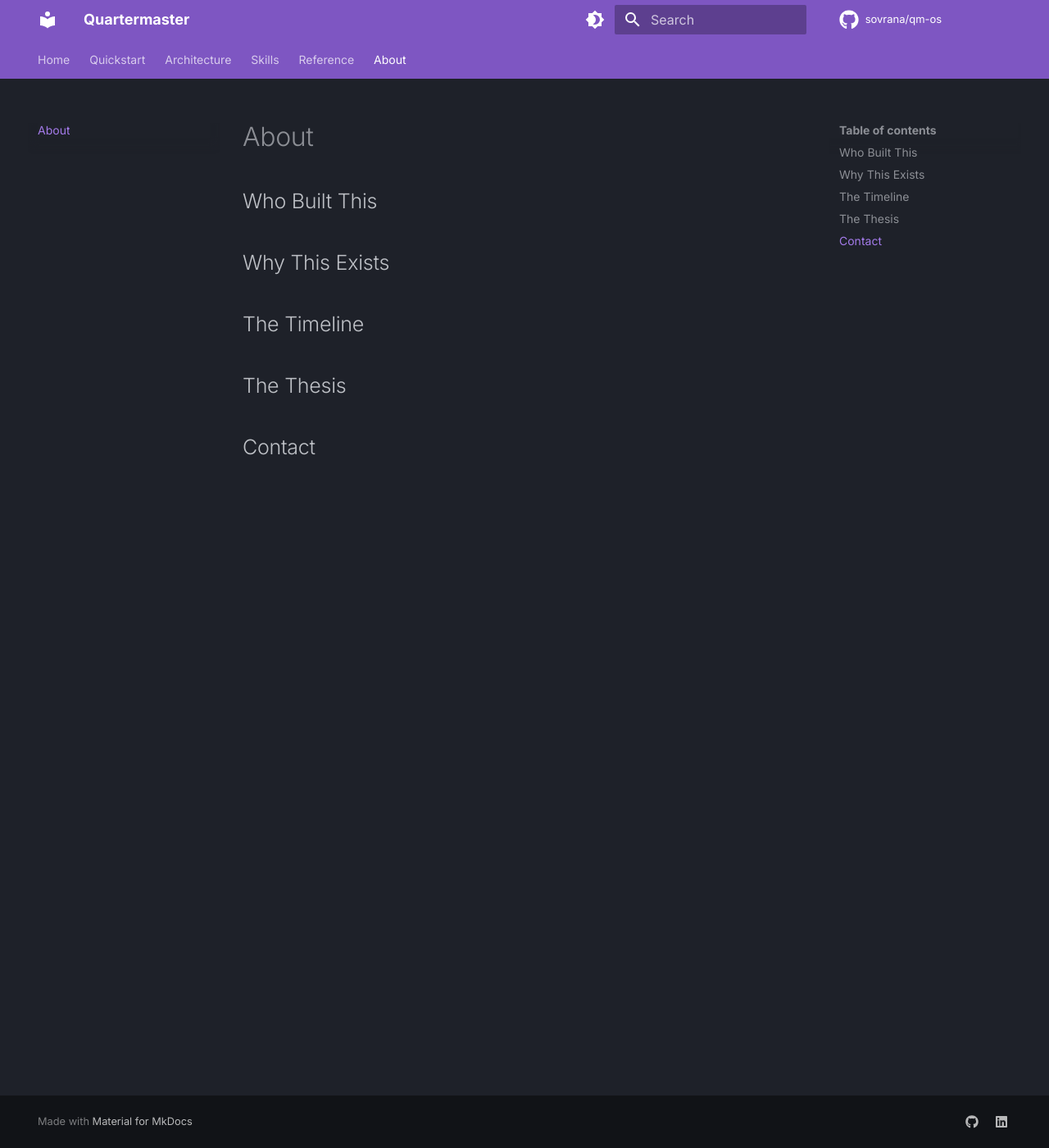
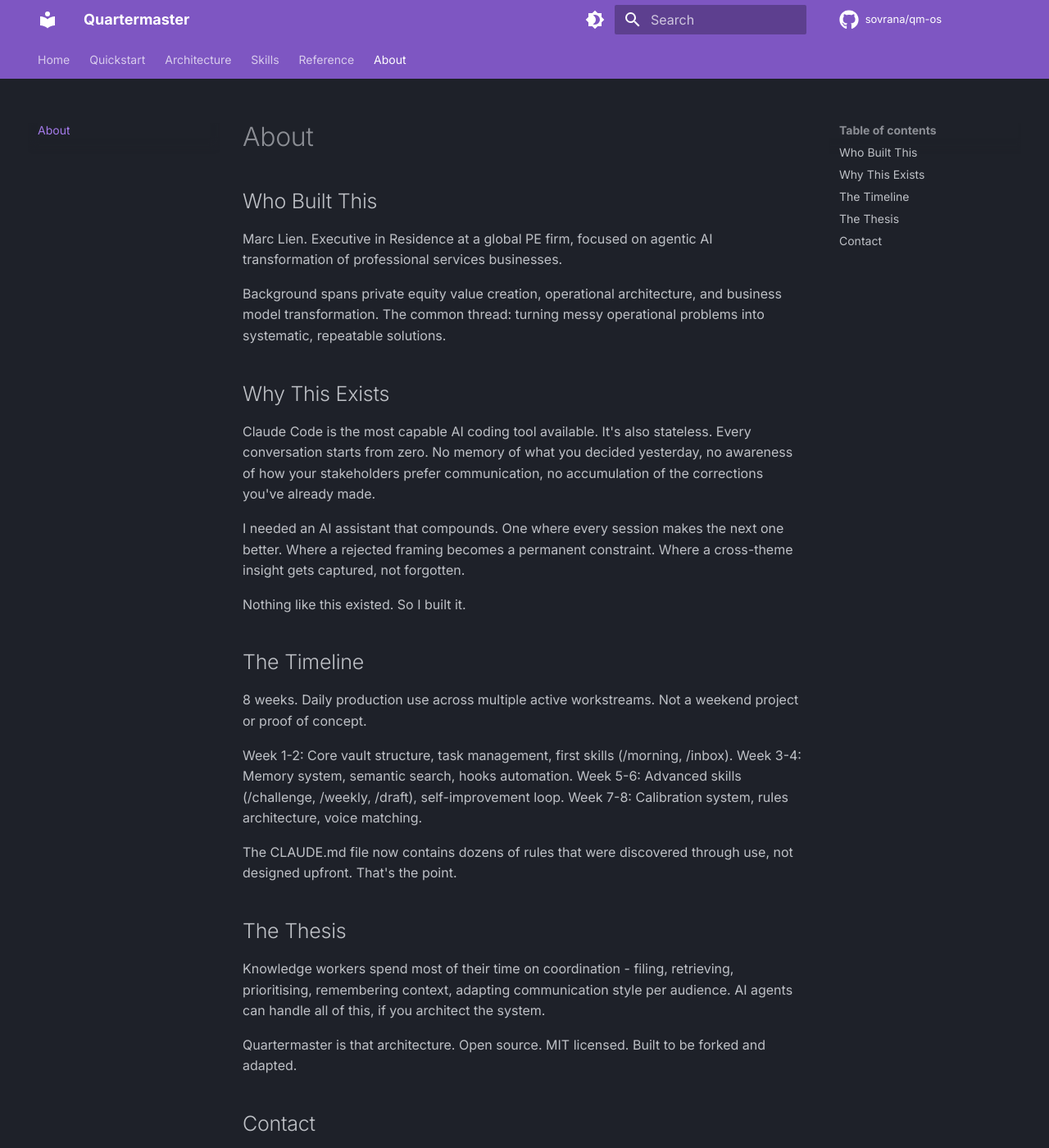
Before and after one commit to sovrana/qm-os, an MkDocs documentation site: the page built from docs/about.md, in a window 1280 px wide and 1400 px high. Shown: the whole window at 82% size. Built offline with MkDocs 1.6.1 and Material for MkDocs 9.7.7, drawn with Linux system fonts in a browser that asks for light colours; comment, search, counter and statistics services are not loaded; some of the changed text lies outside the part shown.

```diff
--- a/docs/about.md
+++ b/docs/about.md
@@ -1,29 +1,34 @@
 # About
-
-<!-- Marc writes this page. ~500 words. -->
-<!-- Placeholder structure below. -->
 
 ## Who Built This
 
-<!-- Your background, relevant experience, why you're credible
-     on this topic. Not a CV - a positioning statement. -->
+Marc Lien. Executive in Residence at a global PE firm, focused on agentic AI transformation of professional services businesses.
+
+Background spans private equity value creation, operational architecture, and business model transformation. The common thread: turning messy operational problems into systematic, repeatable solutions.
 
 ## Why This Exists
 
-<!-- The origin story. What problem you hit, what you tried first,
-     why existing tools didn't work, what you built instead. -->
+Claude Code is the most capable AI coding tool available. It's also stateless. Every conversation starts from zero. No memory of what you decided yesterday, no awareness of how your stakeholders prefer communication, no accumulation of the corrections you've already made.
+
+I needed an AI assistant that compounds. One where every session makes the next one better. Where a rejected framing becomes a permanent constraint. Where a cross-theme insight gets captured, not forgotten.
+
+Nothing like this existed. So I built it.
 
 ## The Timeline
 
-<!-- 8 weeks, daily production use. Key milestones.
-     What surprised you. What you'd do differently. -->
+8 weeks. Daily production use across multiple active workstreams. Not a weekend project or proof of concept.
+
+Week 1-2: Core vault structure, task management, first skills (/morning, /inbox). Week 3-4: Memory system, semantic search, hooks automation. Week 5-6: Advanced skills (/challenge, /weekly, /draft), self-improvement loop. Week 7-8: Calibration system, rules architecture, voice matching.
+
+The CLAUDE.md file now contains dozens of rules that were discovered through use, not designed upfront. That's the point.
 
 ## The Thesis
 
-<!-- The bigger idea: AI agents handle coordination so knowledge
-     workers focus on judgement. Why this matters for your field.
-     Where this goes next. -->
+Knowledge workers spend most of their time on coordination - filing, retrieving, prioritising, remembering context, adapting communication style per audience. AI agents can handle all of this, if you architect the system.
+
+Quartermaster is that architecture. Open source. MIT licensed. Built to be forked and adapted.
 
 ## Contact
 
-<!-- How to reach you. GitHub, LinkedIn, etc. -->
+- GitHub: [sovrana/qm-os](https://github.com/sovrana/qm-os)
+- LinkedIn: [Marc Lien](https://linkedin.com/in/marclien)
```
